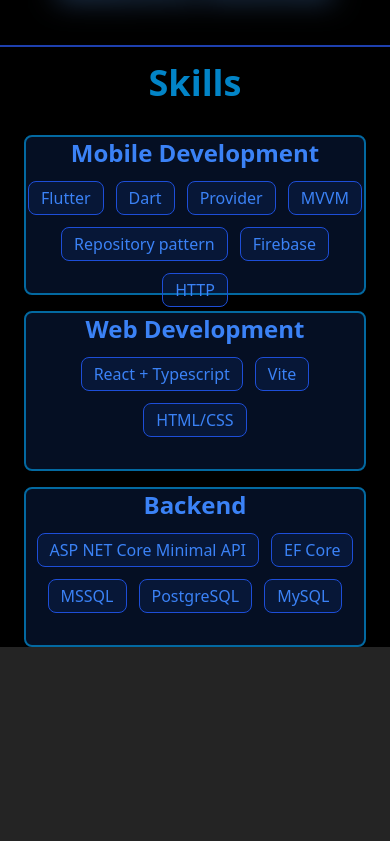
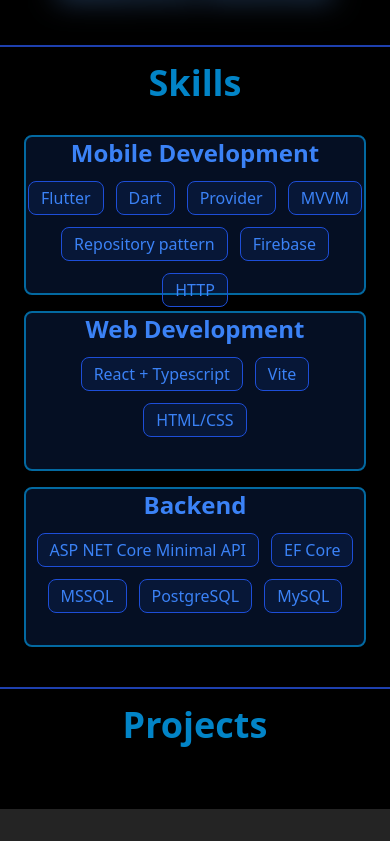
Before and after one commit to D0M1N1Kx/Portfolio, a React (Vite) app: page / in a window 390 px wide. Shown: the part 407-1248 px from the top of the page. Before the commit the page ends 1086 px from the top, so only its background shows below. Built offline with nearby package versions, Linux system fonts and the light colour scheme.

Commit message:
feat(P-02): add Projects section to body

```diff
--- a/src/components/body.tsx
+++ b/src/components/body.tsx
@@ -30,6 +30,14 @@
     },
   ];
 
+  const projects = [
+    {
+      title: 'Vehicle Cost Tracker',
+      description: 'It\'s an Android application, you can track your vehicles costs, repairs, costs.',
+      img_path: '',
+    }
+  ];
+
   return (
     <>
       <div className="bg-black min-h-screen w-full">
@@ -58,6 +66,17 @@
             </li>
           ))}
         </ul>
+        <div className="h-0.5 bg-blue-800 w-full mb-3 mt-10"></div>
+        <h1 className="text-sky-600 font-bold text-4xl text-center mt-4">
+          Projects
+        </h1>
+        <ul className="grid grid-cols-1 md:grid-cols-2 lg:grid-cols-3 gap-4 mt-8 list-none ml-6 mr-6 mb-8">
+          {skills.map((skill, index) => (
+            <li key={index} className="text-center">
+
+            </li>
+          ))}
+        </ul>
       </div>
     </>
   );
```
